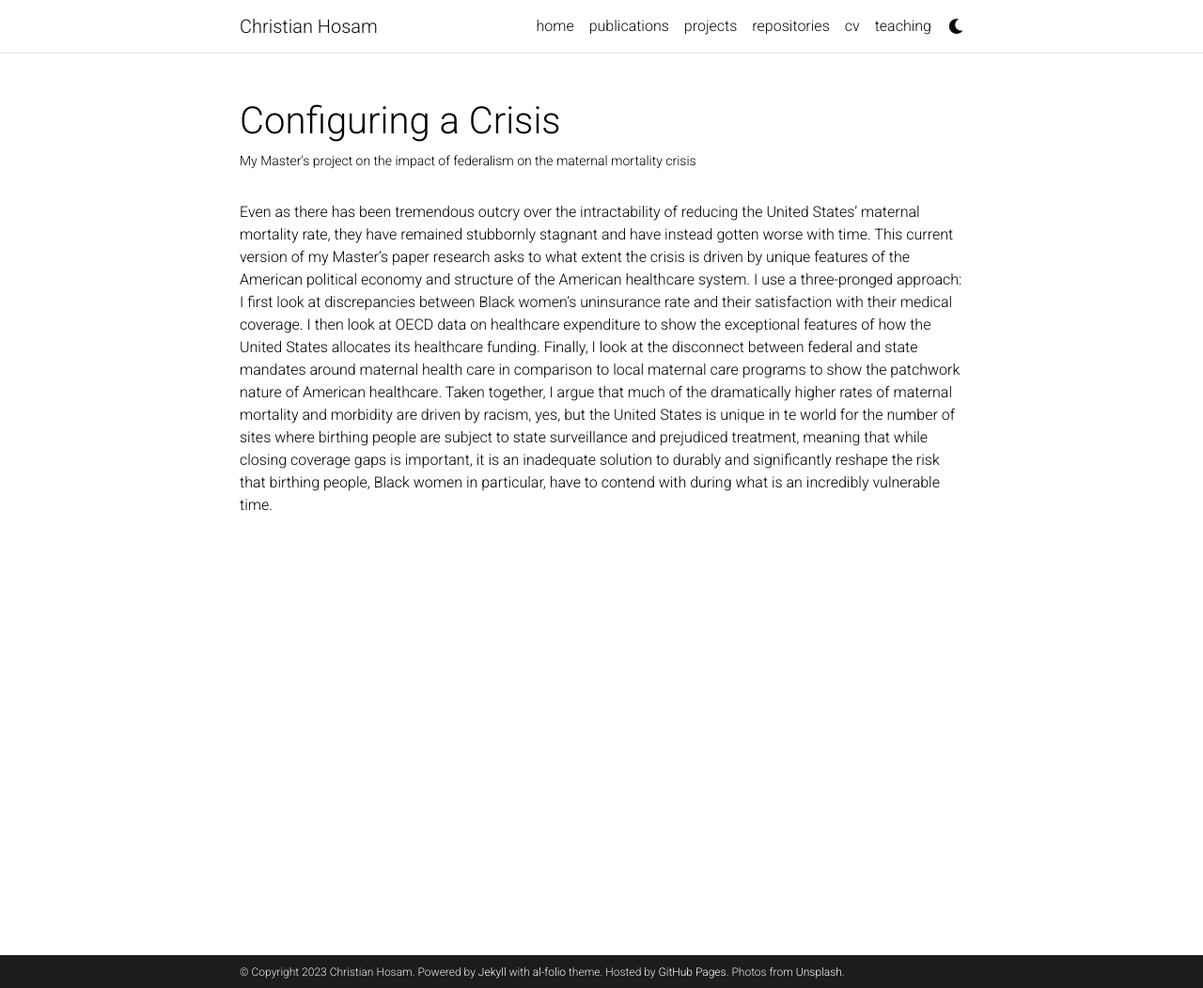
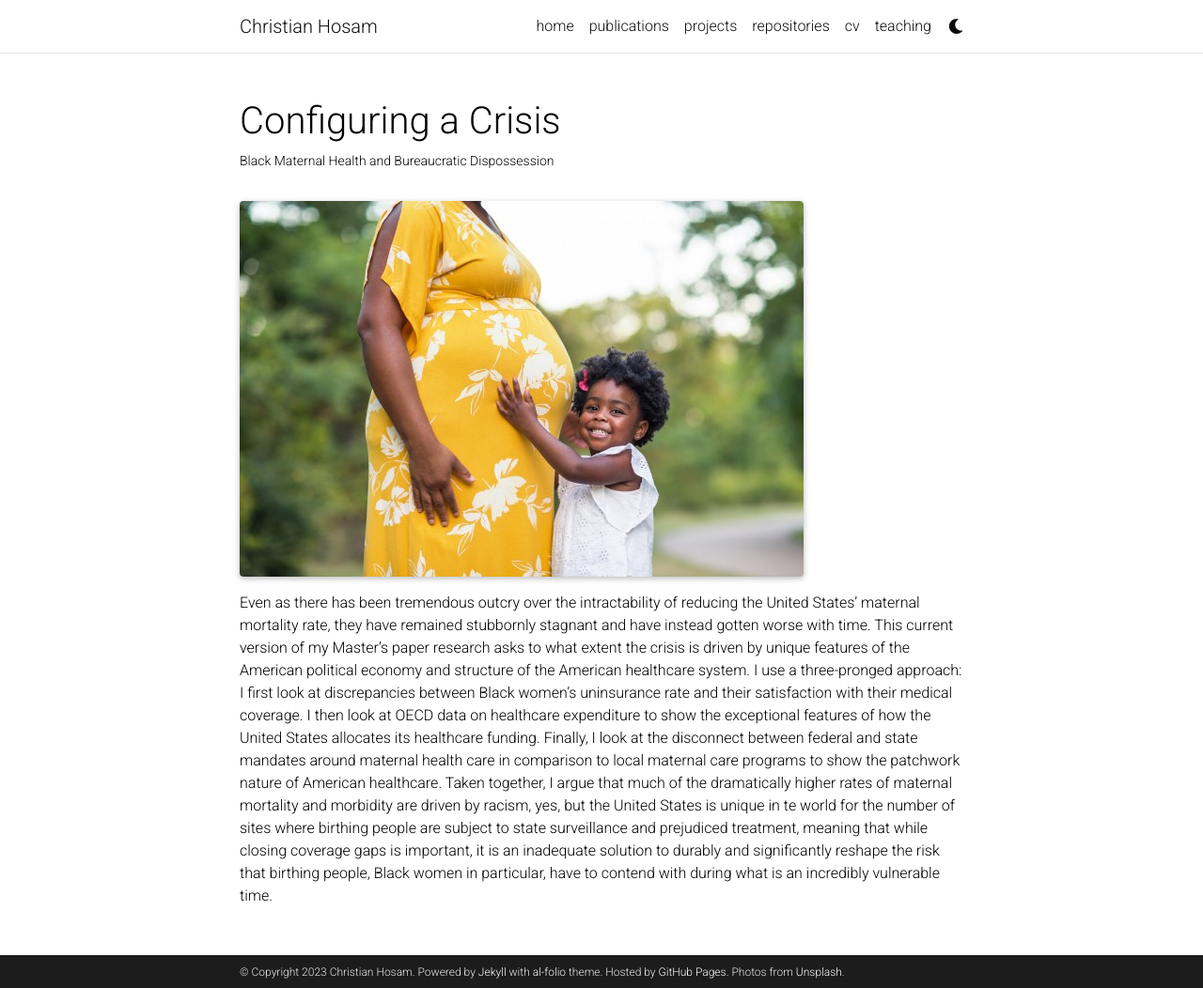
Before and after one commit to chosam2322/chosam2322.github.io, a Jekyll site: the page built from _projects/2_mastersproject.md, in a window 1280 px wide and 1052 px high. Shown: the whole window at 94% size. Built offline with Jekyll 4.4.1, drawn with Linux system fonts in a browser that asks for light colours; full-size pictures stand in for the smaller copies a plugin makes; comment, search, counter and statistics services are not loaded; a style sheet for code colours, icons or effects is not loaded.

Commit message:
Update 2_mastersproject.md

```diff
--- a/_projects/2_mastersproject.md
+++ b/_projects/2_mastersproject.md
@@ -1,10 +1,11 @@
 ---
 layout: page
 title: Configuring a Crisis
-description: My Master's project on the impact of federalism on the maternal mortality crisis
+description: Black Maternal Health and Bureaucratic Dispossession
 img: assets/img/iStock-1223120167.jpg
 importance: 2
 category: Research Agenda
 ---
 
+{% include figure.html path="assets/img/iStock-1223120167.jpg" title="Mother and Child" class="img-fluid rounded z-depth-1" %}
 Even as there has been tremendous outcry over the intractability of reducing the United States' maternal mortality rate, they have remained stubbornly stagnant and have instead gotten worse with time. This current version of my Master's paper research asks to what extent the crisis is driven by unique features of the American political economy and structure of the American healthcare system. I use a three-pronged approach: I first look at discrepancies between Black women's uninsurance rate and their satisfaction with their medical coverage. I then look at OECD data on healthcare expenditure to show the exceptional features of how the United States allocates its healthcare funding. Finally, I look at the disconnect between federal and state mandates around maternal health care in comparison to local maternal care programs to show the patchwork nature of American healthcare. Taken together, I argue that much of the dramatically higher rates of maternal mortality and morbidity are driven by racism, yes, but the United States is unique in te world for the number of sites where birthing people are subject to state surveillance and prejudiced treatment, meaning that while closing coverage gaps is important, it is an inadequate solution to durably and significantly reshape the risk that birthing people, Black women in particular, have to contend with during what is an incredibly vulnerable time.
```
